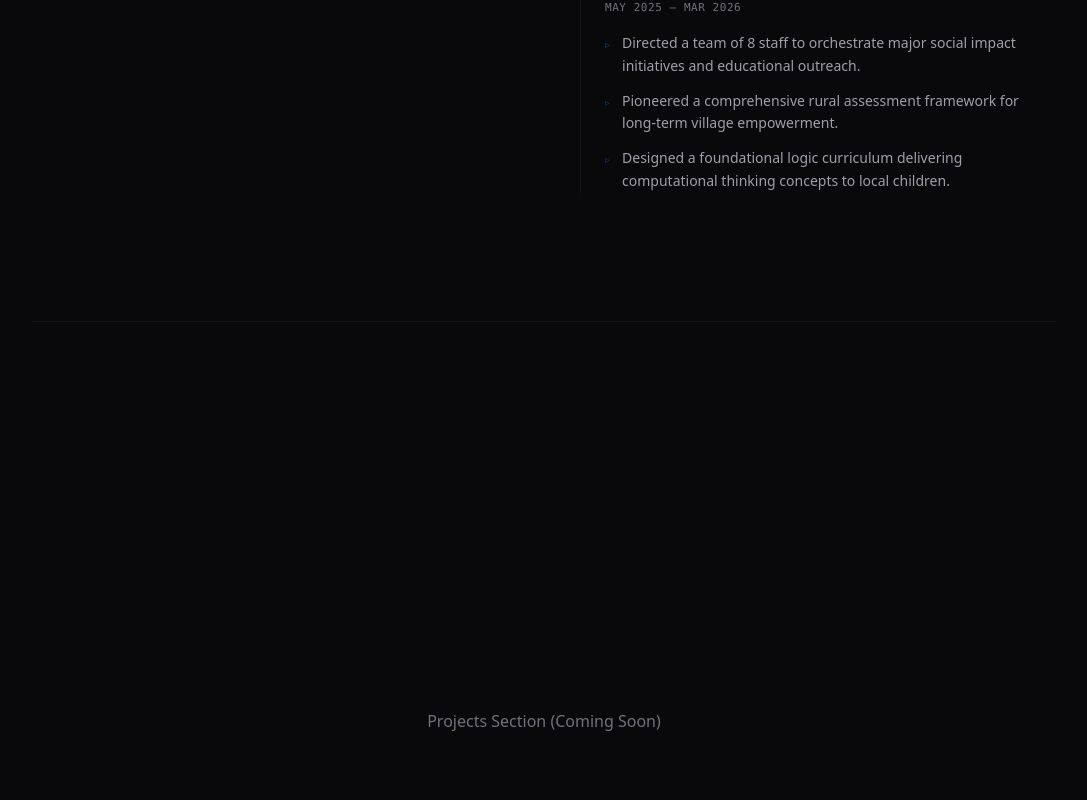
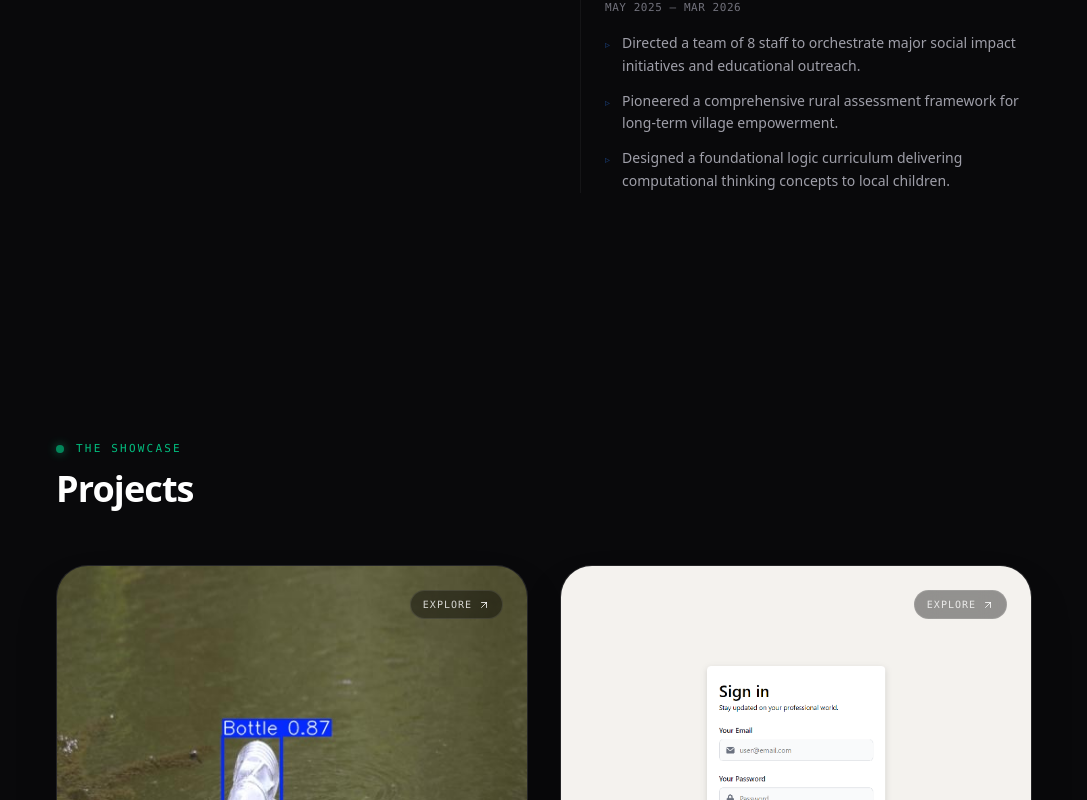
Before and after one commit to fabianradenta/portfolio-website, a Next.js app in the folder fabian-portfolio/: page / in a window 1280 px wide. Shown: the part 2000-2800 px from the top of the page, without its empty margins (96-1183 px from the left). Built offline with nearby package versions, Linux system fonts and the light colour scheme.

Commit message:
add component sections to page

```diff
--- a/fabian-portfolio/app/page.tsx
+++ b/fabian-portfolio/app/page.tsx
@@ -3,6 +3,9 @@ import "./globals.css"
 import Hero from "@/components/Hero";
 import BentoAbout from "@/components/AboutBento";
 import Resume from "@/components/Resume";
+import Projects from "@/components/Projects";
+import TechStack from "@/components/TechStack";
+import Footer from "@/components/Footer";
 
 export default function Home() {
   return (
@@ -11,19 +14,18 @@ export default function Home() {
 
       <div className="max-w-5xl mx-auto">
         <Hero />
-        <section id="about" className="pt-20">
+        <div id="about" className="pt-20">
           <BentoAbout />
           <Resume />
-        </section>
-
-        <section id="projects" className="min-h-screen flex items-center justify-center border-t border-zinc-800/50 text-zinc-500">
-          <h2>Projects Section (Coming Soon)</h2>
-        </section>
-
-        <section id="others" className="min-h-screen flex items-center justify-center border-t border-zinc-800/50 text-zinc-500">
-          <h2>Others Section (Coming Soon)</h2>
-        </section>
+        </div>
+        <div id="projects" className="pt-20">
+          <Projects />
+        </div>
+        <div id="others" className="pt-20">
+          <TechStack />
+        </div>
       </div>
+      <Footer />
     </main>
   );
 }
```
